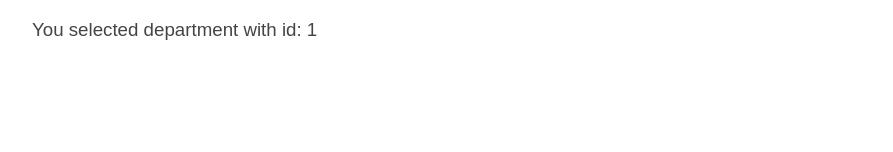
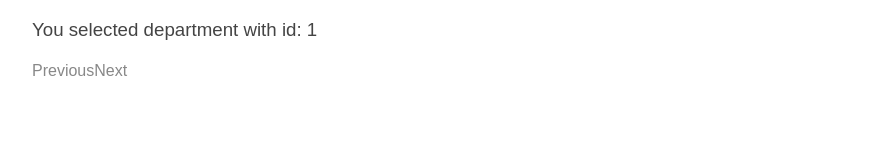
Before and after one commit to hgouw/Angular6, an Angular app in the folder RoutingDemo2/: page /departments/1 in a window 1280 px wide. Shown: the part 142-294 px from the top of the page, without its empty margins (0-893 px from the left). Built offline with nearby package versions, Linux system fonts and the light colour scheme.

Commit message:
Implemented DepartmentDetail component (snapshot not working)

```diff
--- a/RoutingDemo2/src/app/department-detail/department-detail.component.ts
+++ b/RoutingDemo2/src/app/department-detail/department-detail.component.ts
@@ -1,21 +1,33 @@
 import { Component, OnInit } from '@angular/core';
-import { ActivatedRoute } from '@angular/router';
+import { ActivatedRoute, Router } from '@angular/router';
 
 @Component({
   selector: 'department-detail',
   template: `
     <h3>You selected department with id: {{departmentId}}</h3>
+    <a (click)="goPrevious()" >Previous</a>
+    <a (click)="goNext()" >Next</a>
   `,
   styles: []
 })
 export class DepartmentDetailComponent implements OnInit {
 
-  public departmentId: Number;
+  public departmentId;
 
-  constructor(private route: ActivatedRoute) { }
+  constructor(private route: ActivatedRoute, private router: Router) { }
 
   ngOnInit() {
     this.departmentId = parseInt(this.route.snapshot.paramMap.get('id'), 10);
   }
 
+  goPrevious() {
+    const previousId = this.departmentId - 1;
+    this.router.navigate(['/departments', previousId]);
+  }
+
+  goNext() {
+    const nextId = this.departmentId + 1;
+    this.router.navigate(['/departments', nextId]);
+  }
+
 }
```
